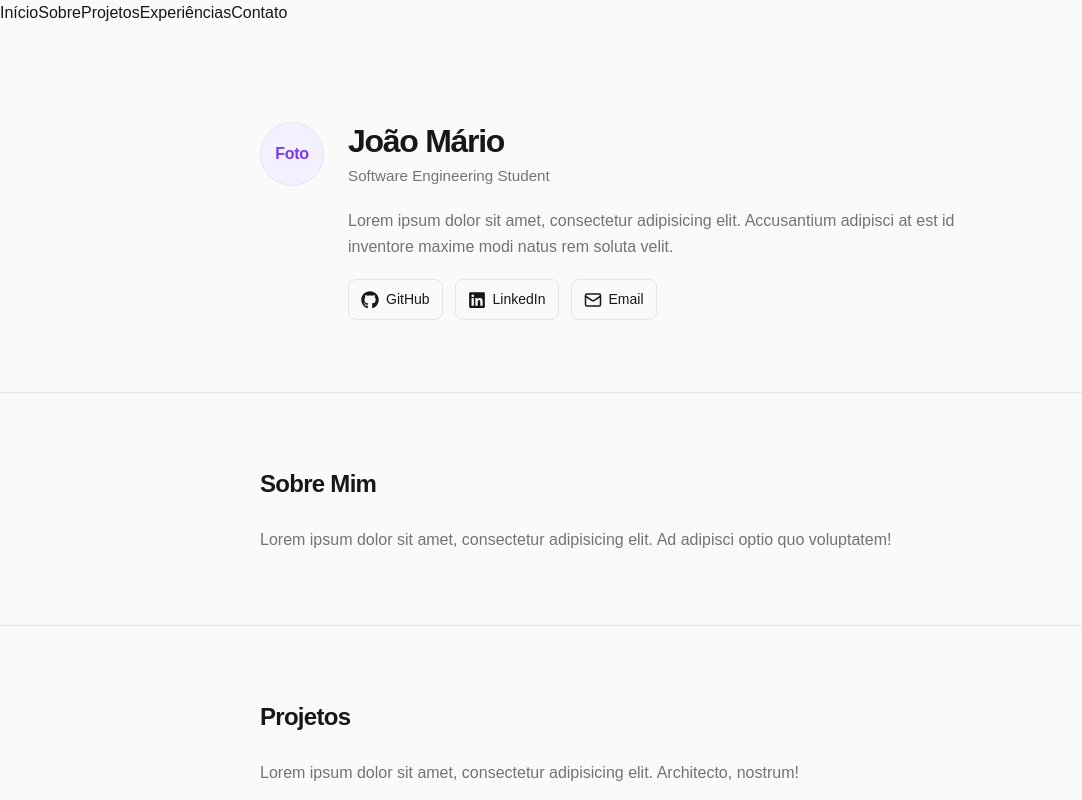
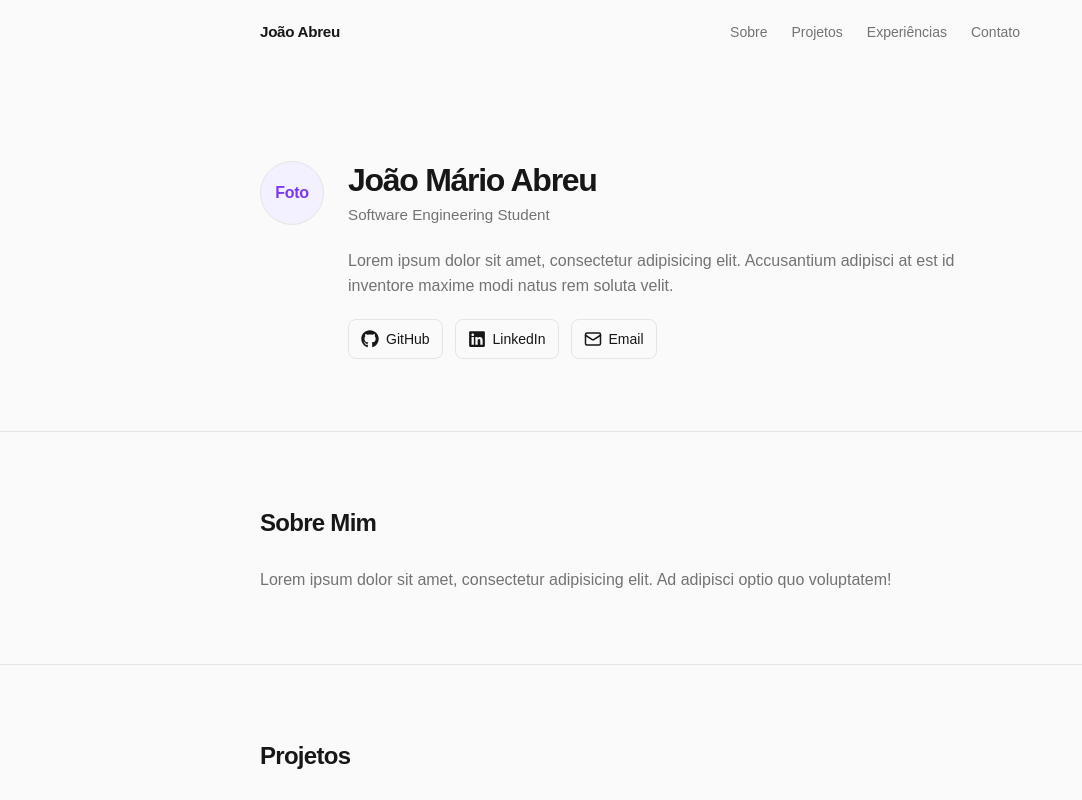
Before and after one commit to joaom-abreu/Portfolio, a Next.js app in the folder portfolio/: page / in a window 1280 px wide. Shown: the top 800 px of the page, without its empty margins (0-1082 px from the left). Built offline with nearby package versions, Linux system fonts and the light colour scheme.

Commit message:
Header novo e css de navegação

```diff
--- a/portfolio/src/app/globals.css
+++ b/portfolio/src/app/globals.css
@@ -18,6 +18,10 @@
 
 html {
   scroll-behavior: smooth;
+}
+
+section {
+  scroll-margin-top: 80px;
 }
 
 body {
@@ -75,6 +79,84 @@ textarea {
 
   color: var(--muted);
   font-size: 1rem;
+}
+
+.site-header {
+  position: sticky;
+  top: 0;
+  z-index: 100;
+
+  border-bottom: 1px solid transparent;
+
+  background: rgba(250, 250, 250, 0.85);
+  backdrop-filter: blur(12px);
+  -webkit-backdrop-filter: blur(12px);
+}
+
+.header-container {
+  display: flex;
+  align-items: center;
+  justify-content: space-between;
+
+  min-height: 64px;
+}
+
+.header-logo {
+  font-size: 0.95rem;
+  font-weight: 600;
+  letter-spacing: -0.02em;
+
+  transition: color 0.2s ease;
+}
+
+.header-logo:hover {
+  color: var(--accent);
+}
+
+.header-nav {
+  display: flex;
+  align-items: center;
+  gap: 24px;
+}
+
+.header-nav a {
+  position: relative;
+
+  color: var(--muted);
+
+  font-size: 0.875rem;
+  font-weight: 500;
+
+  transition: color 0.2s ease;
+}
+
+.header-nav a:hover {
+  color: var(--foreground);
+}
+
+.header-nav a::after {
+  content: "";
+
+  position: absolute;
+  left: 0;
+  bottom: -6px;
+
+  width: 100%;
+  height: 2px;
+
+  border-radius: 999px;
+
+  background: var(--accent);
+
+  transform: scaleX(0);
+  transform-origin: right;
+
+  transition: transform 0.2s ease;
+}
+
+.header-nav a:hover::after {
+  transform: scaleX(1);
+  transform-origin: left;
 }
 
 .hero {
@@ -197,4 +279,21 @@ textarea {
   .hero-title {
     font-size: 1.75rem;
   }
+
+  .header-container {
+    min-height: 56px;
+  }
+
+  .header-logo {
+    font-size: 0.875rem;
+  }
+
+  .header-nav {
+    gap: 14px;
+  }
+
+  .header-nav a {
+    font-size: 0.8rem;
+  }
+
 }
--- a/portfolio/src/components/Header.jsx
+++ b/portfolio/src/components/Header.jsx
@@ -1,13 +1,18 @@
 export default function Header() {
     return (
-        <header>
-            <nav aria-label="Navegação principal">
-                <a href="#inicio">Início</a>
-                <a href="#sobre">Sobre</a>
-                <a href="#projetos">Projetos</a>
-                <a href="#experiencias">Experiências</a>
-                <a href="#contato">Contato</a>
-            </nav>
+        <header className="site-header">
+            <div className="page-container header-container">
+                <a href="#inicio" className="header-logo">
+                    João Abreu
+                </a>
+
+                <nav className="header-nav" aria-label="Navegação principal">
+                    <a href="#sobre">Sobre</a>
+                    <a href="#projetos">Projetos</a>
+                    <a href="#experiencias">Experiências</a>
+                    <a href="#contato">Contato</a>
+                </nav>
+            </div>
         </header>
     );
 }
--- a/portfolio/src/components/Hero.jsx
+++ b/portfolio/src/components/Hero.jsx
@@ -11,7 +11,7 @@ export default function Hero() {
 
                 <div className="hero-content">
                     <div>
-                        <h1 className="hero-title">João Mário</h1>
+                        <h1 className="hero-title">João Mário Abreu</h1>
                         <p className="hero-role">Software Engineering Student</p>
                     </div>
 
```
